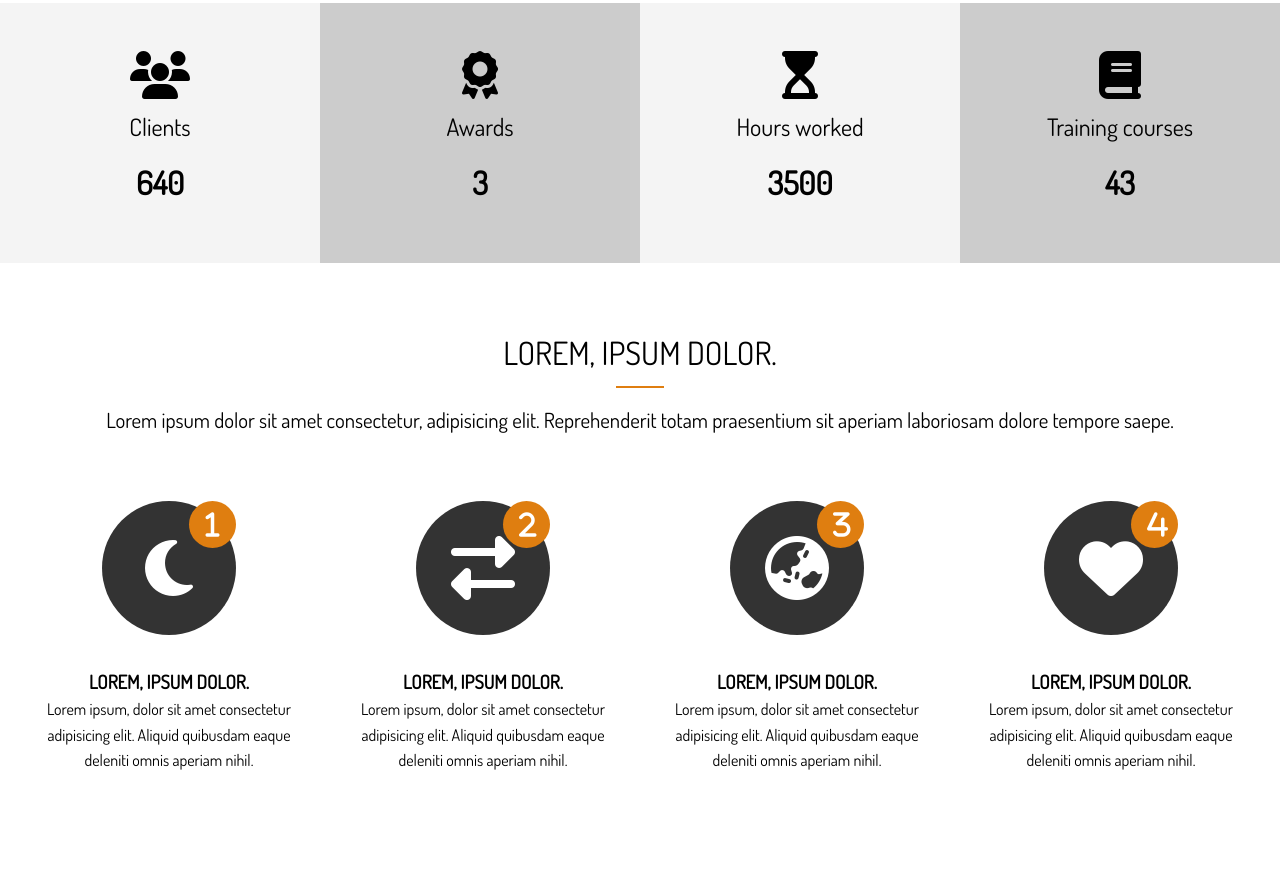
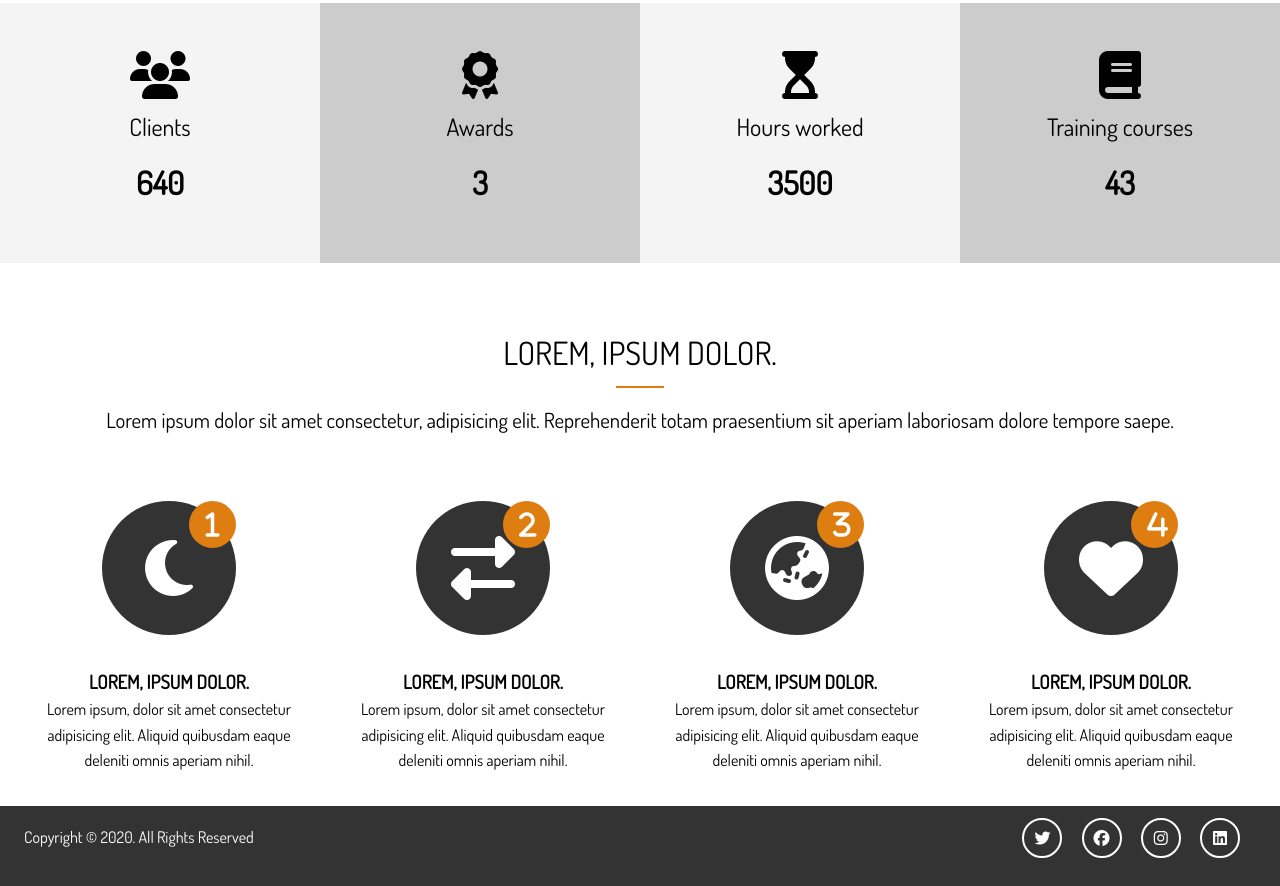
Before and after one commit to karolina-michalak/SASS-portfolio-website, a website: page dist/index.html in a window 1280 px wide. Shown: the part 1248-2134 px from the top of the page. Before the commit the page ends 2054 px from the top, so only its background shows below. Drawn offline with Linux system fonts and the light colour scheme.

Commit message:
styled footer

```diff
--- a/scss/main.scss
+++ b/scss/main.scss
@@ -179,3 +179,31 @@ img {
         }
     }
 }
+
+#main-footer {
+    background: $dark-color;
+    color: white;
+    height: 5rem;
+
+    .footer-content {
+        display: flex;
+        justify-content: space-between;
+        height: 4rem;
+        align-items: center;
+
+        .social .fab {
+            margin-right: 1rem;
+            border: 2px white solid;
+            border-radius: 50%;
+            height: 20px;
+            width: 20px;
+            line-height: 20px;
+            text-align: center;
+            padding: 0.5rem;
+
+            &:hover {
+                background: $main-color;
+            }
+        }
+    }
+}
```
Also changed, not shown: dist/css/main.css, dist/index.html.
